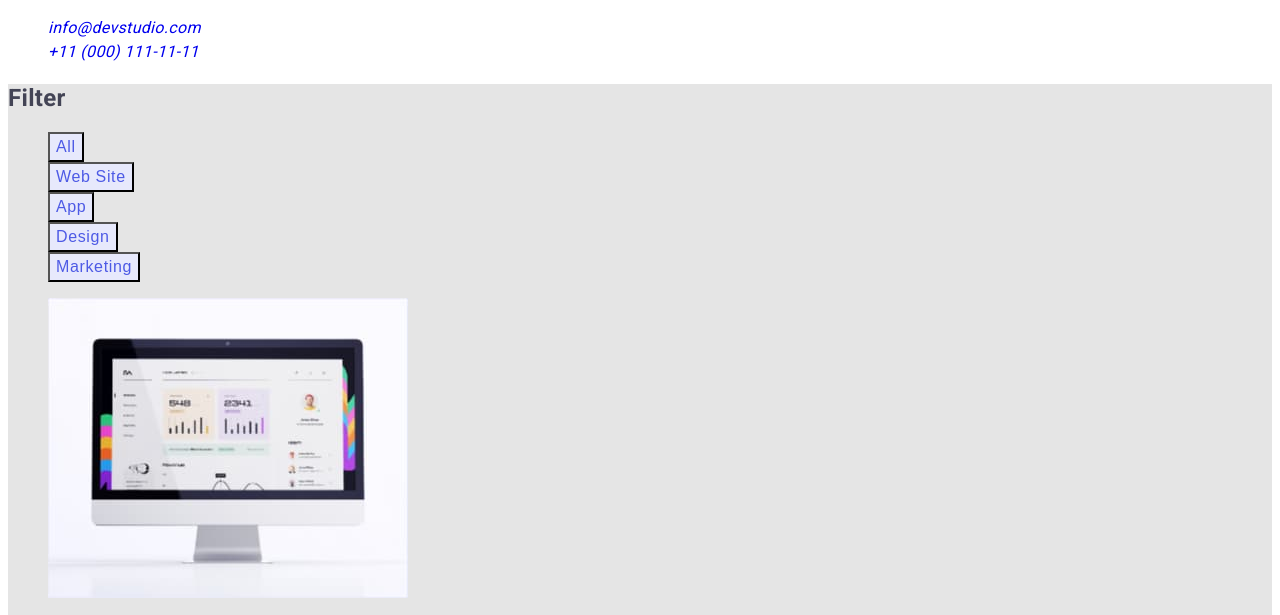
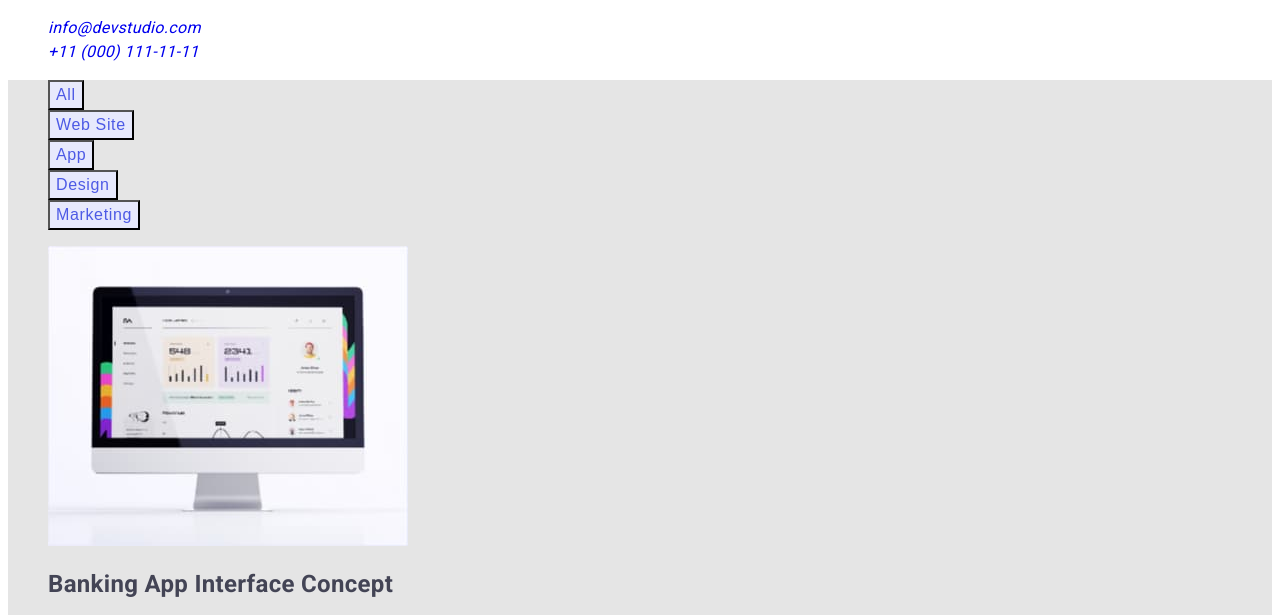
Before and after one commit to maksumishchenko/goit-markup-hw-02, a plain HTML site: page portfolio.html in a window 1280 px wide. Shown: the part 115-730 px from the top of the page. Drawn offline with Linux system fonts and the light colour scheme; files whose address does not match are found by name.

Commit message:
hide h2 portfilio

```diff
--- a/portfolio.html
+++ b/portfolio.html
@@ -49,7 +49,7 @@
     </header>
     <!-- Main section -->
     <section class="main-portfilio">
-      <h1>Filter</h1>
+      <h1 hidden>Filter</h1>
       <ul class="list">
         <li><button type="button" class="secondary-btn">All</button></li>
         <li><button type="button" class="secondary-btn">Web Site</button></li>
```
